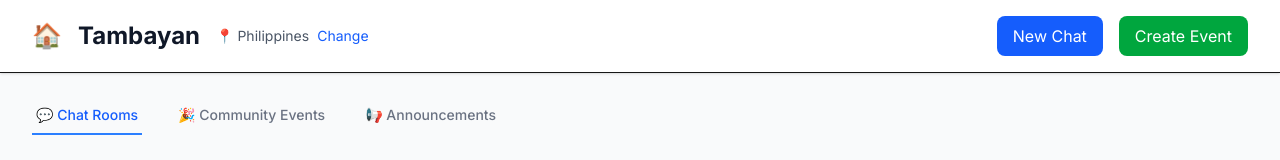
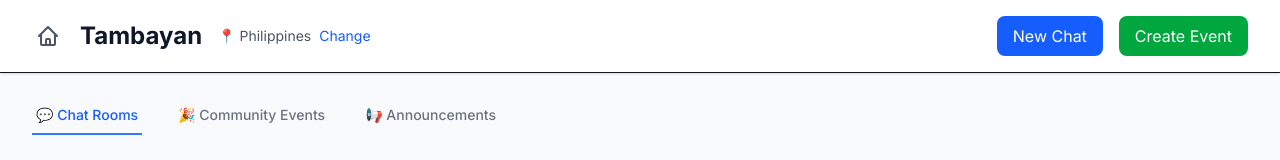
Before and after one commit to ninodihayco/sari-sari-store, a Next.js app: page /tambayan in a window 1280 px wide. Shown: the top 160 px of the page. Built offline with nearby package versions, Linux system fonts and the light colour scheme.

Commit message:
Replace emoji home icon with SVG icon for better compatibility

```diff
--- a/src/app/tambayan/page.tsx
+++ b/src/app/tambayan/page.tsx
@@ -212,8 +212,10 @@ export default function TambayanPage() {
         <div className="max-w-7xl mx-auto px-4 sm:px-6 lg:px-8">
           <div className="flex justify-between items-center py-4">
             <div className="flex items-center space-x-4">
-              <Link href="/" className="text-2xl text-gray-600 hover:text-gray-900 transition-colors">
-                🏠
+              <Link href="/" className="text-gray-600 hover:text-gray-900 transition-colors p-1 rounded hover:bg-gray-100" title="Go to Home">
+                <svg className="w-6 h-6" fill="none" stroke="currentColor" viewBox="0 0 24 24" xmlns="http://www.w3.org/2000/svg">
+                  <path strokeLinecap="round" strokeLinejoin="round" strokeWidth={2} d="M3 12l2-2m0 0l7-7 7 7M5 10v10a1 1 0 001 1h3m10-11l2 2m-2-2v10a1 1 0 01-1 1h-3m-6 0a1 1 0 001-1v-4a1 1 0 011-1h2a1 1 0 011 1v4a1 1 0 001 1m-6 0h6" />
+                </svg>
               </Link>
               <h1 className="text-2xl font-bold text-gray-900">Tambayan</h1>
               <div className="flex items-center space-x-2">
```
